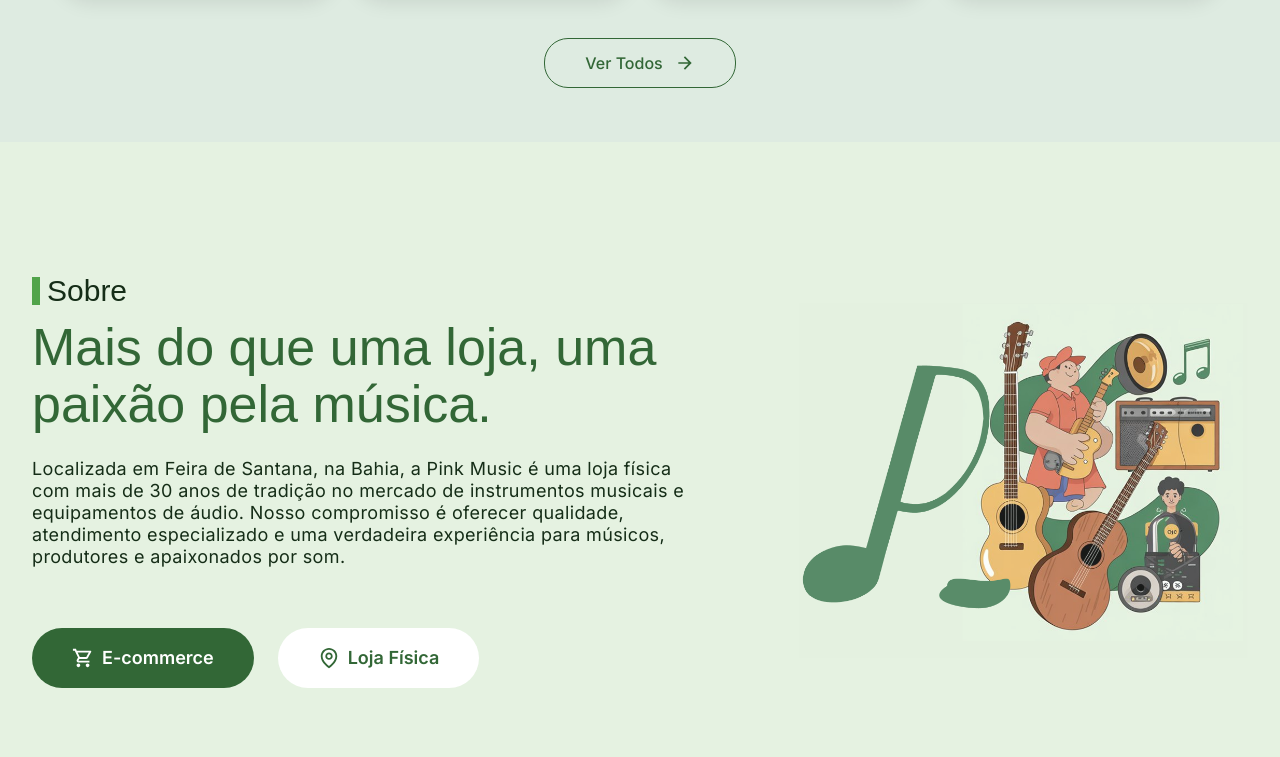
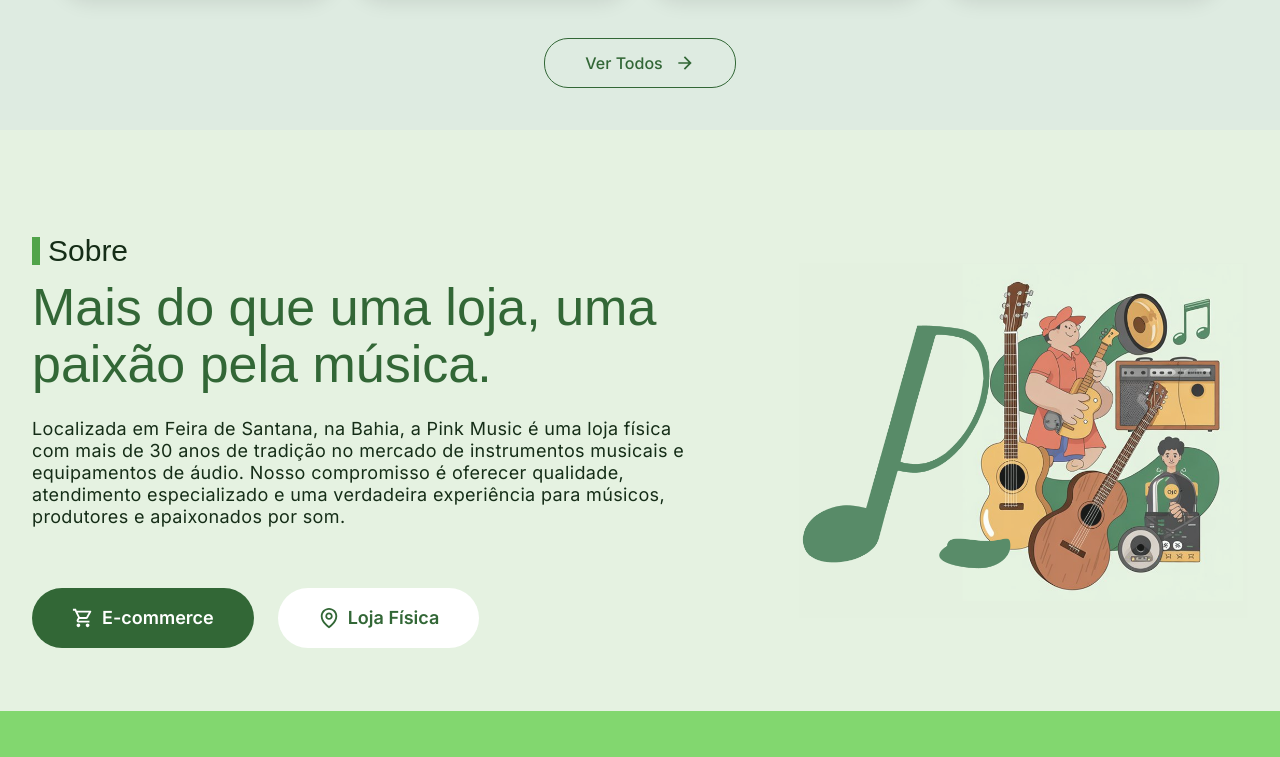
Before and after one commit to romatorres/pinkmusic-site, a Next.js app: page / in a window 1280 px wide. Shown: the part 1728-2485 px from the top of the page. Built offline with nearby package versions, Linux system fonts and the light colour scheme; no server answers; the database is empty.

Commit message:
ux about

```diff
--- a/src/components/site/About.tsx
+++ b/src/components/site/About.tsx
@@ -4,11 +4,11 @@
 
 export default function About() {
   return (
-    <section className="bg-sidebar-primary py-16 lg:mt-[52px] mt-10 lg:py-[68px] ">
+    <section className="bg-sidebar-primary pt-10 mt-10">
       <PageContainer>
         <div className="flex w-full flex-col items-center lg:flex-row lg:justify-between">
           <div className="flex w-full flex-col items-start text-left lg:max-w-2xl">
-            <div className="flex items-center gap-[7px] whitespace-nowrap font-tanker text-3xl text-foreground lg:whitespace-initial">
+            <div className="flex items-center gap-2 whitespace-nowrap font-tanker text-3xl text-foreground lg:whitespace-initial">
               <div className="my-auto h-7 w-2 shrink-0 self-stretch bg-secondary" />
               <h2 className="my-auto self-stretch font-normal">Sobre</h2>
             </div>
```
